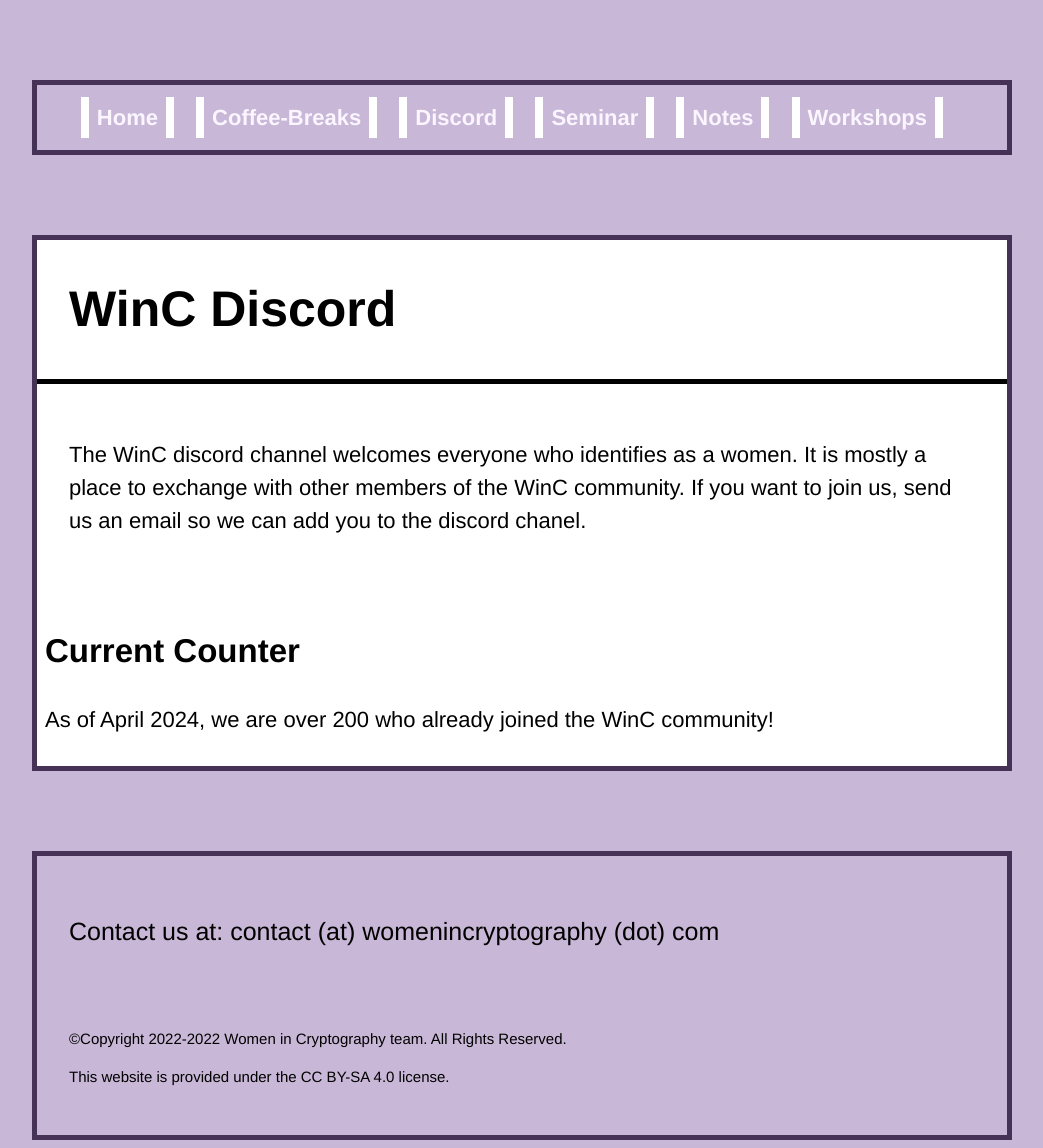
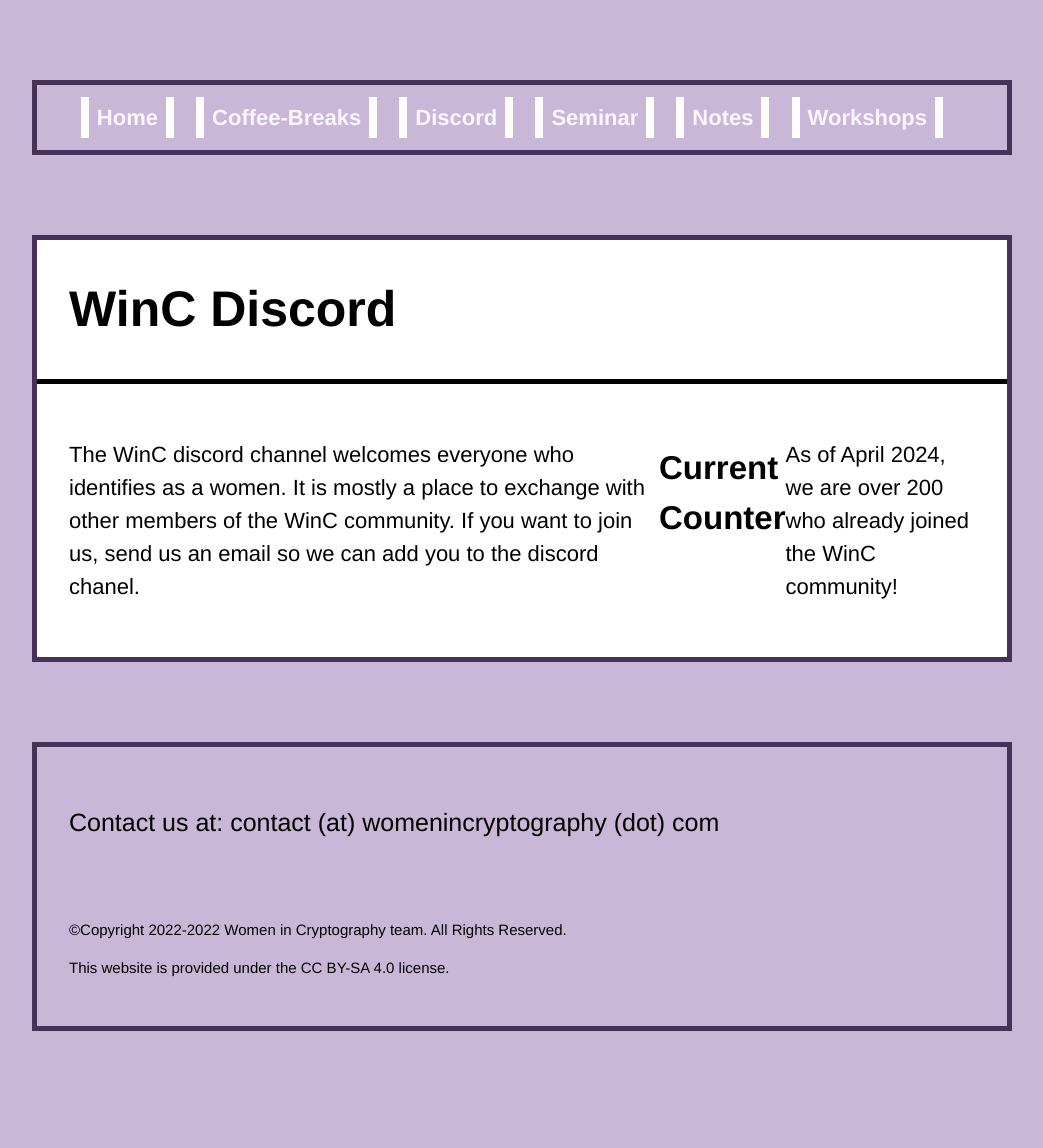
Before and after one commit to women-in-cryptography/women-in-cryptography-website, a Jekyll site: the page built from discord.html, in a window 1280 px wide. Shown: the whole page, without its empty margins (118-1161 px from the left). Built offline with Jekyll 4.4.1, drawn with Linux system fonts in a browser that asks for light colours; after the commit the page ends 1039 px from its top, so only the background shows below that.

Commit message:
minor editing

```diff
--- a/discord.html
+++ b/discord.html
@@ -15,9 +15,7 @@
     <p> The WinC discord channel welcomes everyone who identifies as a women.
       It is mostly a place to exchange with other members of the WinC community.
     If you want to join us, send us an email so we can add you to the discord chanel.</p>
-</div>
-
-<div class="regular-description">
-  <h2>Current Counter</h2>
+    <h2>Current Counter</h2>
    <p> As of April 2024, we are over 200 who already joined the WinC community! </p>
 </div>
+</div>
```
